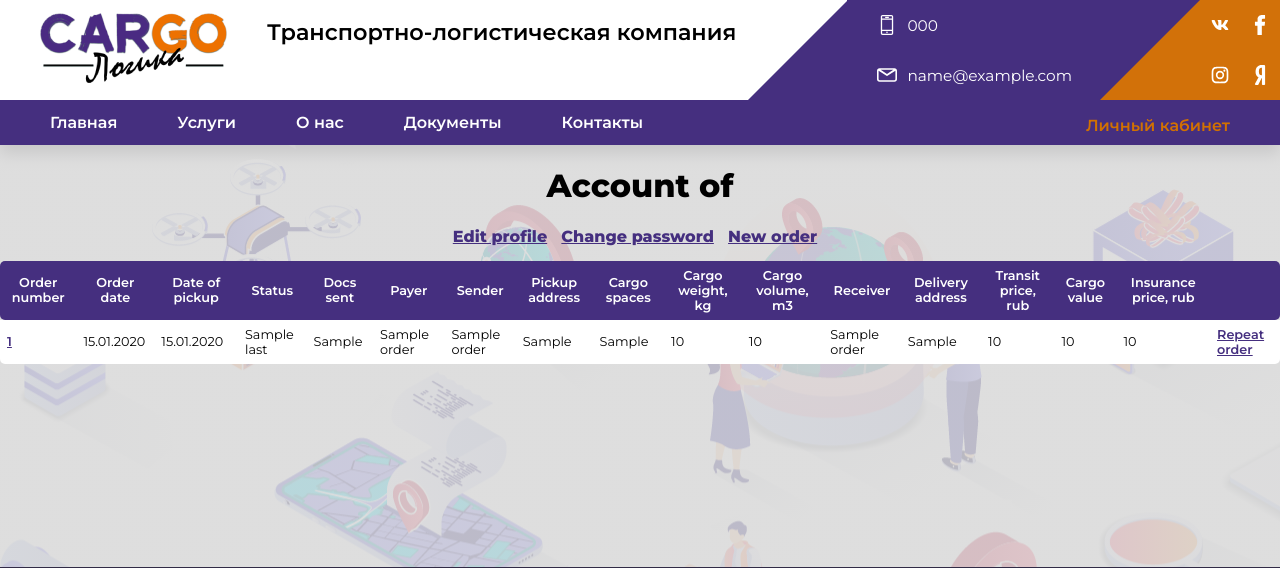
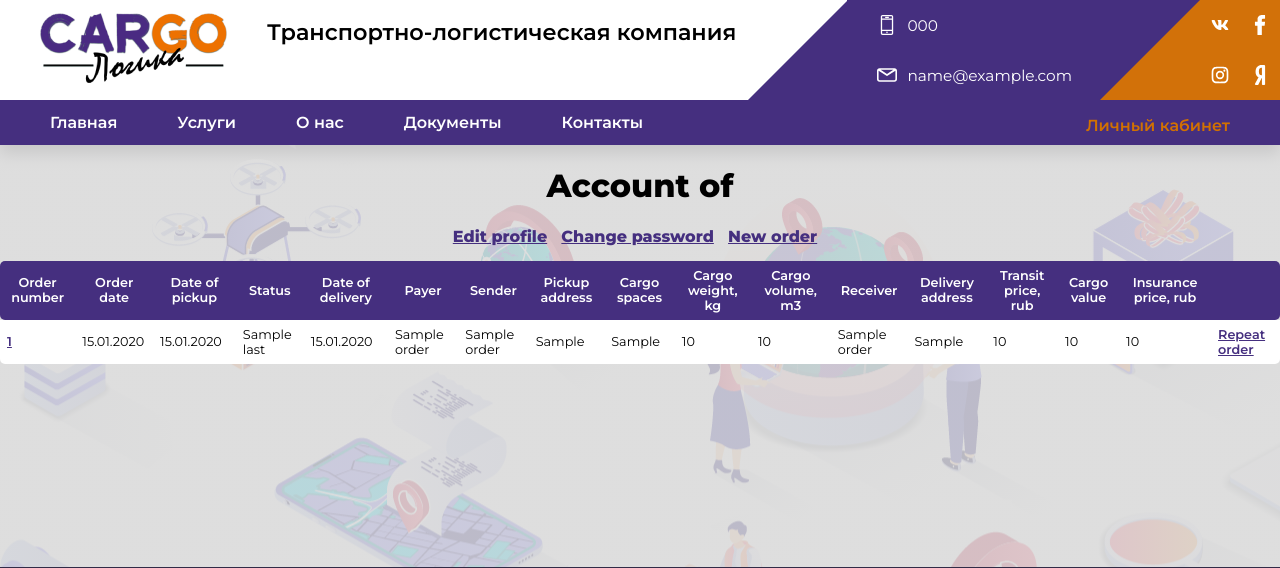
Before and after one commit to feodorov1992/cargo_logika, a Django app: template app/clients_area/templates/clients_area/orders_list.html in a window 1280 px wide. Shown: the top 568 px of the page. Run offline with Django 3.2, Linux system fonts and the light colour scheme; the template is opened without the code that fills it: most values are stand-ins (such as "Sample title", 1, 10 or a date in 2020); parts of the project's set-up code (start-up, migrations or seed data) failed here and were passed over; some libraries are stand-ins or nearby versions; some web fonts are replaced.

Commit message:
Orders list expanded

```diff
--- a/app/clients_area/templates/clients_area/orders_list.html
+++ b/app/clients_area/templates/clients_area/orders_list.html
@@ -23,7 +23,8 @@
                     <td>{% trans 'Order date' %}</td>
                     <td>{% trans 'Date of pickup' %}</td>
                     <td>{% trans 'Status' %}</td>
-                    <td>{% trans 'Docs sent' %}</td>
+                    <td>{% trans 'Date of delivery' %}</td>
+{#                    <td>{% trans 'Docs sent' %}</td>#}
                     <td>{% trans 'Payer' %}</td>
                     <td>{% trans 'Sender' %}</td>
                     <td>{% trans 'Pickup address' %}</td>
@@ -48,7 +49,8 @@
                     <td>{{ order.order_date|date:"d.m.Y" }}</td>
                     <td>{% if order.pickup_date %}{{ order.pickup_date|date:"d.m.Y" }}{% else %}-{% endif %}</td>
                     <td>{{ order.statuses.last.label }}</td>
-                    <td>{{ order.get_docs_sent_display }}</td>
+                    <td>{% if order.delivery_date %}{{ order.delivery_date|date:"d.m.Y" }}{% else %}-{% endif %}</td>
+{#                    <td>{{ order.get_docs_sent_display }}</td>#}
                     <td>{{ order.payer_name }}</td>
                     <td>{{ order.sender_name }}</td>
                     <td>{{ order.from_addr }}</td>
```
